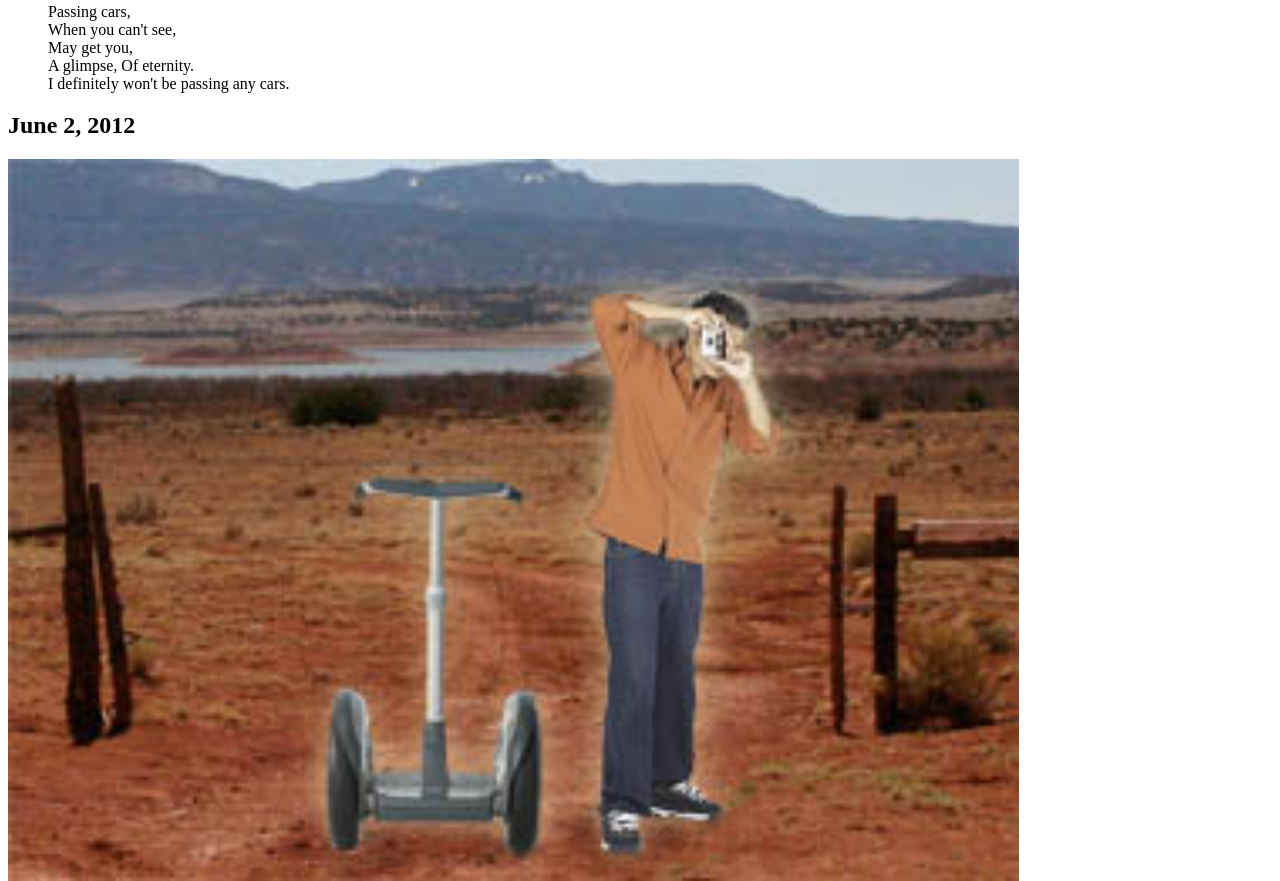
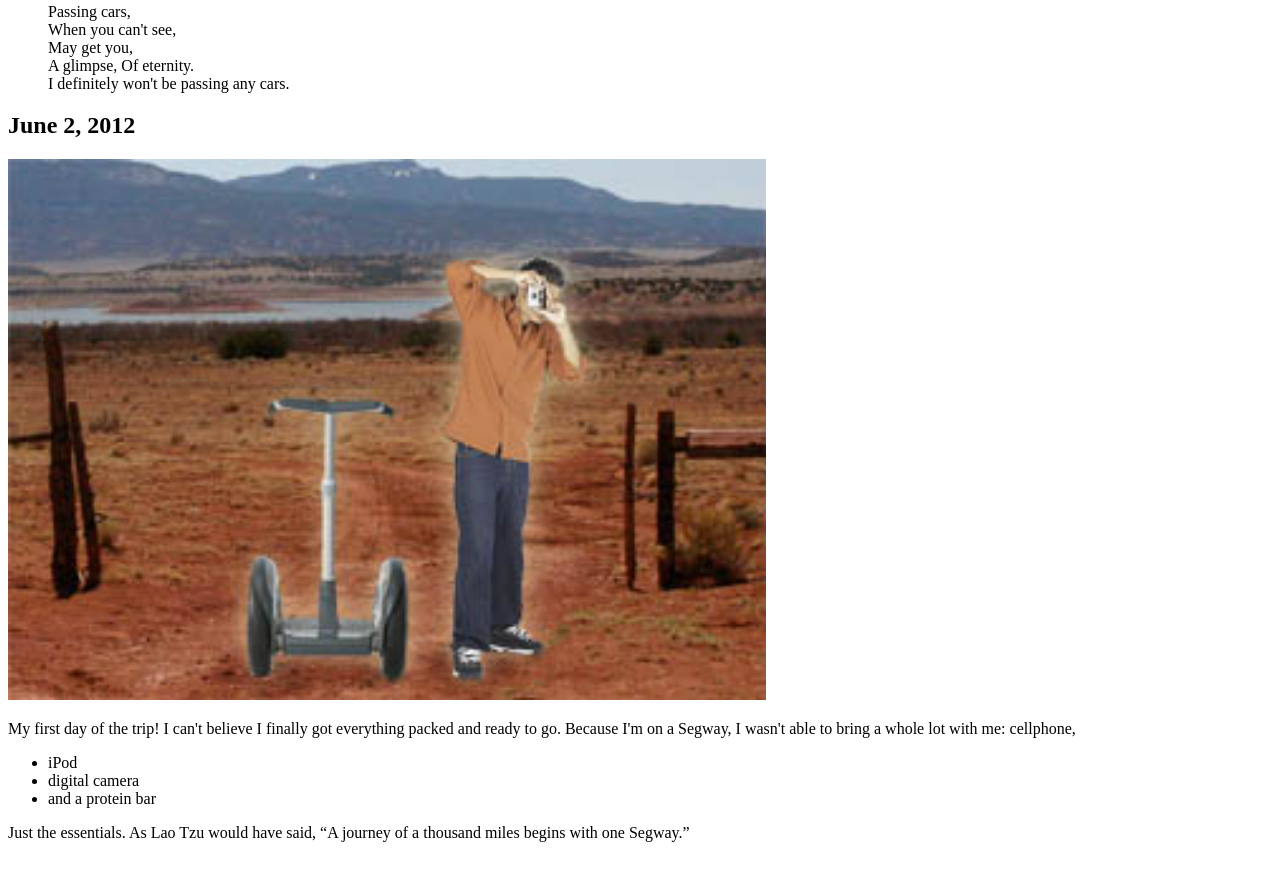
Before and after one commit to swhij77/swhij77.github.io, a plain HTML site: page journal.html in a window 1280 px wide. Shown: the part 725-1606 px from the top of the page. After the commit the page ends 1583 px from the top, so only its background shows below. Drawn offline with Linux system fonts and the light colour scheme; files whose address does not match are found by name.

Commit message:
Adjustment to segway
adjust segway image size

```diff
--- a/journal.html
+++ b/journal.html
@@ -32,7 +32,7 @@
             <br> A glimpse, Of eternity.
             <br> I definitely won't be passing any cars.</blockquote>
         <h2>June 2, 2012</h2>
-        <img src="/Users/ES/Desktop/NTU_HTML/WK1-2/HTML_basic Exercise/journal/images/segway2.jpg" alt="segway2" width="80%" />
+        <img src="/Users/ES/Desktop/NTU_HTML/WK1-2/HTML_basic Exercise/journal/images/segway2.jpg" alt="segway2" width="60%" />
         <p> My first day of the trip! I can't believe I finally got everything packed and ready to go. Because I'm on a Segway, I wasn't able to bring a whole lot with me: cellphone,
             <ul>
                 <li>iPod</li>
```
